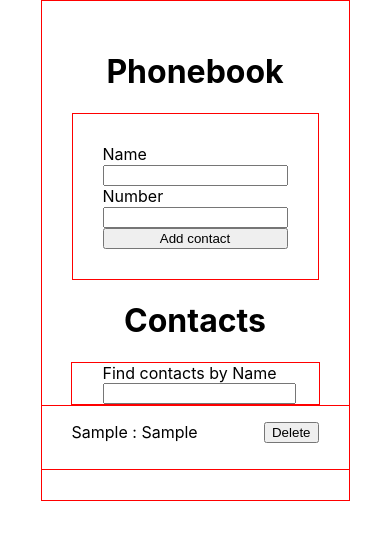
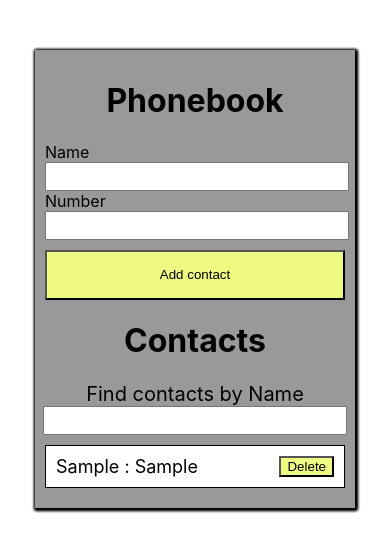
Before and after one commit to TarasLE/goit-react-hw-02-phonebook, a React (Create React App) app: page / in a window 390 px wide. Both pictures are taken after typing "Sample", "Sample" into the empty fields and a click on the button "Add contact". Shown: the top 552 px of the page. Built offline with nearby package versions, Linux system fonts and the light colour scheme.

Commit message:
phonebook with styles

```diff
--- a/src/App.module.css
+++ b/src/App.module.css
@@ -1,10 +1,13 @@
 .Container {
-    padding: 30px;
+    padding: 10px;
+    background-color: rgba(0, 0, 0, 0.4);
     display: flex;
     align-items: center;
     flex-direction: column;
-    width: max-content;
-    border: solid 1px red;
+    width: 300px;
+    margin-top: 50px;
     margin-left: auto;
     margin-right: auto;
+    box-shadow: 1px 1px 3px 1px black, 1px 1px 3px 1px black,
+        1px 1px 3px 1px black;
 }
--- a/src/components/ContactList/ContactList.js
+++ b/src/components/ContactList/ContactList.js
@@ -16,12 +16,13 @@ export default class ContactList extends Component {
                 <ul>
                     {this.props.contacts.map((contact) => (
                         <li key={contact.id} className={styles.Contact}>
-                            <span>
+                            <span className={styles.ContactInfo}>
                                 {contact.name} : {contact.number}
                             </span>
                             <button
                                 type="button"
                                 onClick={() => this.deleteContact(contact.id)}
+                                className={styles.DeleteBtn}
                             >
                                 Delete
                             </button>
--- a/src/components/ContactList/ContactList.module.css
+++ b/src/components/ContactList/ContactList.module.css
@@ -3,22 +3,45 @@
     padding: 0px;
     flex-direction: column;
     width: 100%;
-    border: solid 1px red;
     align-items: center;
-    padding-left: 30px;
-    padding-right: 30px;
-    /* margin-left: auto;
-    margin-right: auto; */
+    background-color: #fff;
+    margin-top: 10px;
+    margin-bottom: 10px;
 }
 
 .Contact {
     display: flex;
     justify-content: space-between;
-    margin-bottom: 10px;
+    border: black solid 1px;
 }
 
 ul {
     padding: 0;
+    margin: 0;
     width: inherit;
     text-decoration: dashed;
 }
+
+li {
+    padding: 0;
+    margin: 0;
+}
+
+.DeleteBtn {
+    background-color: rgb(238, 250, 130);
+    margin-right: 10px;
+    margin-top: 10px;
+    margin-bottom: 10px;
+}
+
+.DeleteBtn:hover {
+    color: #ffffff;
+    background-color: red;
+}
+
+.ContactInfo {
+    padding-top: 10px;
+    padding-bottom: 10px;
+    margin-left: 10px;
+    font-size: 18px;
+}
--- a/src/components/Contactform/ContactForm.js
+++ b/src/components/Contactform/ContactForm.js
@@ -72,6 +72,7 @@ export default class ContactForm extends Component {
                             value={this.state.name}
                             name="name"
                             onChange={this.handleContact}
+                            className={styles.FormInput}
                         />
                     </label>
                     <br />
@@ -82,17 +83,26 @@ export default class ContactForm extends Component {
                             value={this.state.number}
                             name="number"
                             onChange={this.handleContact}
+                            className={styles.FormInput}
                         />
                     </label>
                 </form>
-                <button type="button" onClick={this.addContact}>
+                <button
+                    type="button"
+                    onClick={this.addContact}
+                    className={styles.FormBtn}
+                >
                     Add contact
                 </button>
                 {this.state.alert && (
                     <div className={styles.Notification}>
                         <h2>{sameContact} is already in contacts</h2>
                         <h3>Please check name and try again</h3>
-                        <button type="button" onClick={this.alertState}>
+                        <button
+                            type="button"
+                            onClick={this.alertState}
+                            className={styles.FormBtn}
+                        >
                             Close Notification
                         </button>
                     </div>
@@ -101,68 +111,3 @@ export default class ContactForm extends Component {
         )
     }
 }
-
-// ---------------------------------------------------------------------------------------------------------------------------
-// ---------------------------------------------------------------------------------------------------------------------------
-// export default function ContactForm({
-//     name,
-//     handleContact,
-//     addContact,
-//     contacts,
-//     number,
-//     filteredElements,
-// }) {
-//     return (
-//         <div className={styles.Container}>
-//             {/* <h3 className={styles.InputName}>Name</h3> */}
-//             <form>
-//                 <label>
-//                     Name <br />
-//                     <input
-//                         type="text"
-//                         value={name}
-//                         name="name"
-//                         onChange={handleContact}
-//                         // onSubmit={addContact}
-//                     />
-//                 </label>
-//                 <br />
-//                 <label>
-//                     Number <br />
-//                     <input
-//                         type="text"
-//                         value={number}
-//                         name="number"
-//                         onChange={handleContact}
-//                     />
-//                 </label>
-//             </form>
-//             <button type="button" onClick={addContact}>
-//                 Add contact
-//             </button>
-//             <h1>Contacts</h1>
-//             <ul>
-//                 {contacts.map((contact) => (
-//                     <li key={contact.id}>
-//                         {contact.name} : {contact.number}
-//                     </li>
-//                 ))}
-//             </ul>
-//             {/* <br />
-//             <label>
-//                 Find contacts by Name
-//                 <br />
-//                 <input
-//                     type="text"
-//                     value={number}
-//                     name="number"
-//                     onChange={handleContact}
-//                 />
-//             </label> */}
-//         </div>
-//     )
-// }
-
-// ContactForm.propTypes = {
-//     contacts: PropTypes.array.isRequired,
-// }
--- a/src/components/Contactform/ContactForm.module.css
+++ b/src/components/Contactform/ContactForm.module.css
@@ -1,23 +1,19 @@
 .Container {
     position: relative;
-    padding: 30px;
     display: flex;
     flex-direction: column;
-    width: max-content;
-    border: solid 1px red;
-    margin-left: auto;
-    margin-right: auto;
+    width: 100%;
 }
 
 .InputName {
-    /* padding: 0; */
     margin: 0;
 }
 
 .Notification {
+    padding: 30px;
     position: absolute;
-    top: -10%;
-    left: -35%;
+    top: 0%;
+    left: -30%;
     display: flex;
     flex-direction: column;
     text-align: center;
@@ -29,3 +25,21 @@
     height: 200px;
     z-index: 1;
 }
+
+.FormInput {
+    width: 100%;
+    height: 25px;
+    padding: 0;
+    margin: 0;
+}
+
+.FormBtn {
+    margin-top: 10px;
+    height: 50px;
+    background-color: rgb(238, 250, 130);
+}
+
+.FormBtn:hover {
+    color: #ffffff;
+    background-color: rgb(4, 155, 72);
+}
--- a/src/components/Filter/Filter.js
+++ b/src/components/Filter/Filter.js
@@ -5,12 +5,11 @@ import styles from './Filter.module.css'
 export default function Filter({ value, filter }) {
     return (
         <div className={styles.Container}>
-            <label>
+            <label className={styles.InputContainer}>
                 <span className={styles.FilterHeader}>
-                    {' '}
                     Find contacts by Name
                 </span>
-                <br />
+
                 <input
                     type="text"
                     value={value}
--- a/src/components/Filter/Filter.module.css
+++ b/src/components/Filter/Filter.module.css
@@ -3,19 +3,26 @@
     padding: 0px;
     flex-direction: column;
     width: 100%;
-    border: solid 1px red;
     align-items: center;
-    /* margin-left: auto;
-    margin-right: auto; */
+}
+
+.InputContainer {
+    display: flex;
+    padding: 0px;
+    flex-direction: column;
+    width: 100%;
+    align-items: center;
 }
 
 .FilterInput {
-    display: flex;
-    width: 100%;
-    /* box-sizing: border-box; */
+    width: inherit;
+    height: 25px;
+    padding: 0;
+    margin: 0;
 }
 
 .FilterHeader {
+    font-size: 20px;
     margin: 0;
     padding: 0;
 }
```
Also changed, not shown: 1 other file (tests, documents, lock files or other folders).
